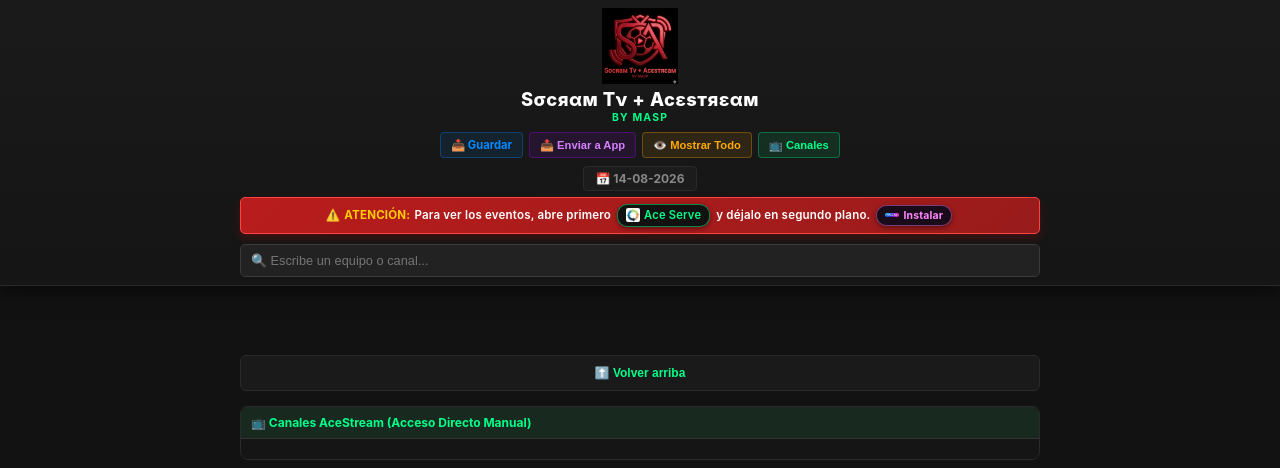
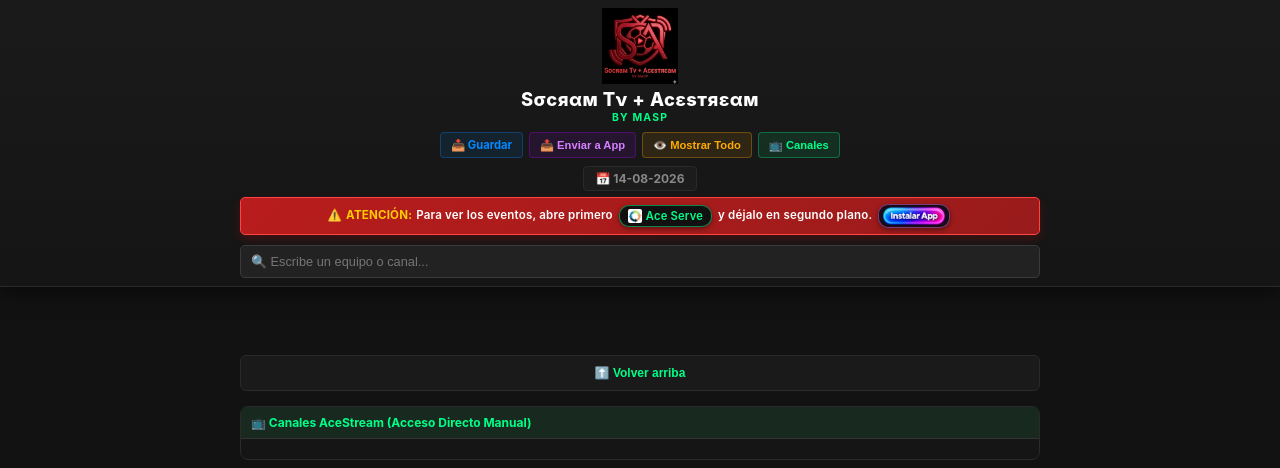
Before and after one commit to socramtv/Soccer-app, a Flask app: page / in a window 1280 px wide. Shown: the top 468 px of the page. Run offline with Flask 3, Linux system fonts and the light colour scheme; data that the repository does not hold is empty.

Commit message:
Actualizar index.html

```diff
--- a/templates/index.html
+++ b/templates/index.html
@@ -186,19 +186,16 @@
 
         .btn-descargar-ace {
             background: #1a0b1a;
-            color: #ff88ff;
-            padding: 2px 8px;
+            padding: 2px 4px;
             border-radius: 10px;
             border: 1px solid rgba(255, 136, 255, 0.4);
             cursor: pointer;
             display: inline-flex;
             align-items: center;
-            gap: 4px;
+            justify-content: center;
             box-shadow: 0 2px 5px rgba(0,0,0,0.4);
-            font-size: 0.65rem;
             transition: all 0.2s;
             margin: 0 2px;
-            font-weight: bold;
             vertical-align: middle;
         }
 
@@ -670,15 +667,15 @@
 
         <div class="fecha-badge">📅 {{ fecha }}</div>
 
-        <!-- BANNER AVISO ACE SERVE INTERACTIVO -->
+        <!-- BANNER AVISO ACE SERVE INTERACTIVO (BOTÓN INSTALAR SÓLO CON ICONO) -->
         <div class="banner-aviso">
             ⚠️ <strong>ATENCIÓN:</strong> Para ver los eventos, abre primero
             <span class="btn-abrir-ace" onclick="abrirAceServe()">
                 <img src="https://raw.githubusercontent.com/socramtv/Soccer-app/main/templates/aceserve.png" class="icono-btn-mini" alt=""> Ace Serve
             </span>
             y déjalo en segundo plano.
-            <span class="btn-descargar-ace" onclick="bajarAAPKs()">
-                <img src="https://raw.githubusercontent.com/socramtv/Soccer-app/main/templates/install.png" class="icono-btn-mini" alt=""> Instalar
+            <span class="btn-descargar-ace" onclick="bajarAAPKs()" title="Instalar App">
+                <img src="https://raw.githubusercontent.com/socramtv/Soccer-app/main/templates/install.png" style="height: 18px; width: auto; border-radius: 2px; object-fit: contain;" alt="Instalar App">
             </span>
         </div>
 
```
